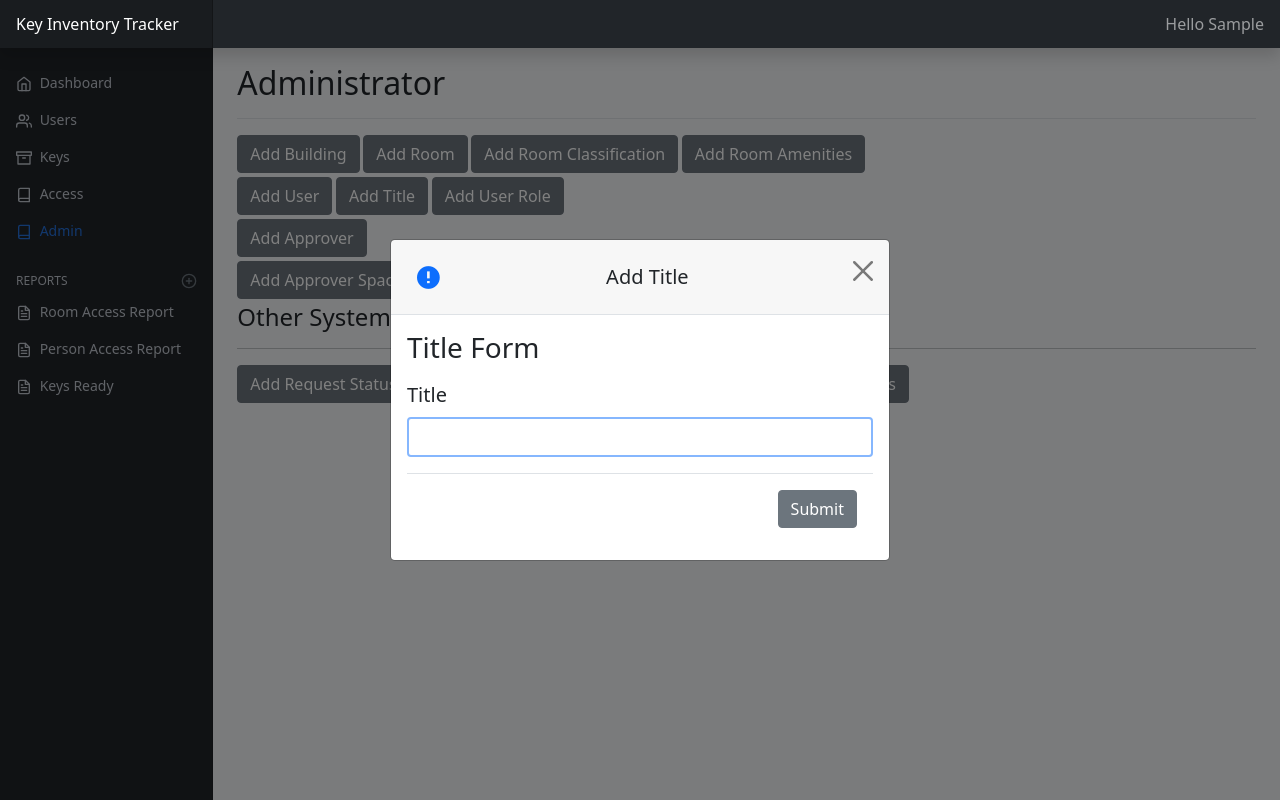
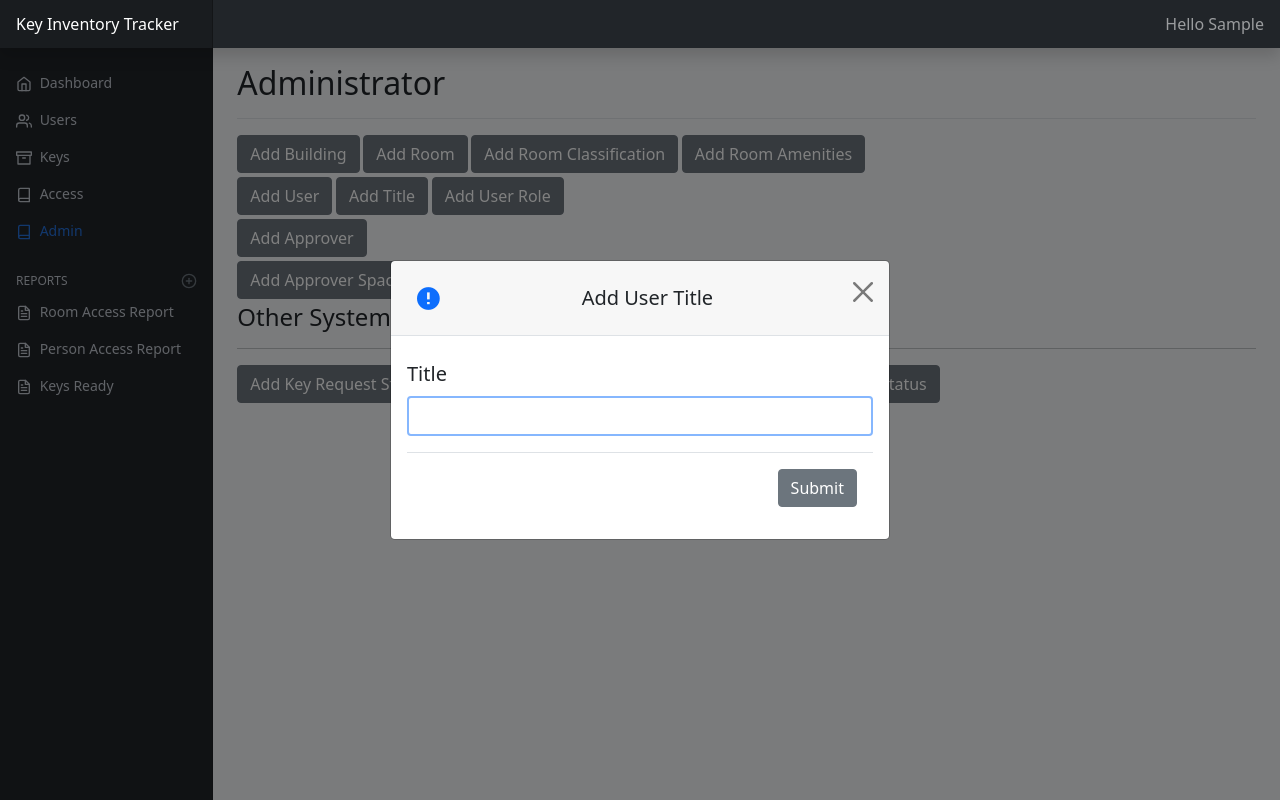
Before and after one commit to ejw-data/proj-key-inventory, a Python web app: template templates/admin.html in a window 1280 px wide, after a click on "Add Title". Run offline with Jinja, Linux system fonts and the light colour scheme; the template is opened without the code that fills it: most values are stand-ins (such as "Sample title", 1, 10 or a date in 2020); form fields are guessed from the names that the template uses; some libraries are stand-ins or nearby versions.

Commit message:
updated forms

```diff
--- a/templates/access.html
+++ b/templates/access.html
@@ -28,7 +28,6 @@
                             <button type="button" class="btn-close" data-bs-dismiss="modal" aria-label="Close"></button>
                 </div>
                 <div class="modal-body">
-                    <h3>Access Pair Form</h3>
                     <form name="access_pair_form" action="/post/access/add" method="POST" class="col-md-12">
                         {{ access_pair_form.csrf_token(id = "access_pair_form_add_id") }}
                         <div class="mb-3">
@@ -57,7 +56,6 @@
                             <button type="button" class="btn-close" data-bs-dismiss="modal" aria-label="Close"></button>
                 </div>
                 <div class="modal-body">
-                    <h3>Access Code Form</h3>
                     <form name="access_code_form" action="/post/code/add" method="POST" class="col-md-12">
                         {{ access_code_form.csrf_token(id = "access_code_form_add_id") }}
                         <div class="mb-3">
--- a/templates/admin.html
+++ b/templates/admin.html
@@ -44,7 +44,7 @@
     <hr>
 
     <a class="btn btn-secondary mb-1" data-bs-toggle="modal" data-bs-target="#adminModalreqstat" data-bs-dismiss="modal">Add
-        Request Status</a>
+        Key Request Status</a>
 
     <a class="btn btn-secondary mb-1" data-bs-toggle="modal" data-bs-target="#adminModalordstat" data-bs-dismiss="modal">Add
         Order Status</a>
@@ -67,8 +67,6 @@
                             <button type="button" class="btn-close" data-bs-dismiss="modal" aria-label="Close"></button>
                 </div>
                 <div class="modal-body">
-
-                    <h3>Building Form</h3>
                     <form name="building_form" action="/post/building/add" method="POST" class="col-md-12">
                         <!-- {{ building_form.hidden_tag() }} -->
                         {{ building_form.csrf_token(id = "building_form_add_id") }}
@@ -103,7 +101,6 @@
                             <button type="button" class="btn-close" data-bs-dismiss="modal" aria-label="Close"></button>
                 </div>
                 <div class="modal-body">
-                    <h3>Room Form</h3>
                     <form name="space_form" action="/post/room/add" method="POST" class="col-md-12">
                         <!-- {{ space_form.hidden_tag() }} -->
                         {{ space_form.csrf_token(id = "space_form_add_id") }}
@@ -146,7 +143,6 @@
                             <button type="button" class="btn-close" data-bs-dismiss="modal" aria-label="Close"></button>
                 </div>
                 <div class="modal-body">
-                    <h3>Room Amenities Form</h3>
                     <form name="amenities_form" action="/post/amenities/add" method="POST" class="col-md-12">
                         <!-- {{ space_form.hidden_tag() }} -->
                         {{ amenities_form.csrf_token(id = "amenities_form_add_id") }}
@@ -181,7 +177,6 @@
                             <button type="button" class="btn-close" data-bs-dismiss="modal" aria-label="Close"></button>
                 </div>
                 <div class="modal-body">
-                    <h3>Room Classification Form</h3>
                     <form name="room_type_form" action="/post/room/type/add" method="POST" class="col-md-12">
                         <!-- {{ space_form.hidden_tag() }} -->
                         {{ room_type_form.csrf_token(id = "room_type_form_add_id") }}
@@ -221,8 +216,6 @@
                     </div>
 
                     {% endfor %}
-
-                    <h3>Add User</h3>
 
                     <form name="user_form" action="/post/user/add" method="POST" class="col-md-12">
                         <!-- {{ user_form.hidden_tag() }} -->
@@ -266,11 +259,10 @@
             <div class="modal-content">
                 <div class="modal-header">
                     <i class="ion-android-alert mr-1" aria-hidden="true"></i>
-                    <h5 class="modal-title" id="adminModaltitleLabel">Add Title<h5>
+                    <h5 class="modal-title" id="adminModaltitleLabel">Add User Title<h5>
                             <button type="button" class="btn-close" data-bs-dismiss="modal" aria-label="Close"></button>
                 </div>
                 <div class="modal-body">
-                    <h3>Title Form</h3>
                     <form name="title_form" action="/post/title/add" method="POST" class="col-md-12">
                         <!-- {{ space_form.hidden_tag() }} -->
                         {{ title_form.csrf_token(id = "title_form_add_id") }}
@@ -297,7 +289,6 @@
                             <button type="button" class="btn-close" data-bs-dismiss="modal" aria-label="Close"></button>
                 </div>
                 <div class="modal-body">
-                    <h3>Roles Form</h3>
                     <form name="role_form" action="/post/role/add" method="POST" class="col-md-12">
                         {{ role_form.csrf_token(id = "role_form_add_id") }}
                         <div class="mb-3">
@@ -324,7 +315,6 @@
                             <button type="button" class="btn-close" data-bs-dismiss="modal" aria-label="Close"></button>
                 </div>
                 <div class="modal-body">
-                    <h3>Approver Zone Form</h3>
                     <form name="approver_zone_form" action="/post/zones/add" method="POST" class="col-md-12">
                         {{ zone_form.csrf_token(id = "zone_form_add_id") }}
                         <div class="mb-3">
@@ -353,7 +343,6 @@
                             <button type="button" class="btn-close" data-bs-dismiss="modal" aria-label="Close"></button>
                 </div>
                 <div class="modal-body">
-                    <h3>Approvers Form</h3>
                     <form name="approver_form" action="/post/approver/add" method="POST" class="col-md-12">
                         {{ approver_form.csrf_token(id = "approver_form_add_id") }}
                         <div class="mb-3">
@@ -380,11 +369,10 @@
             <div class="modal-content">
                 <div class="modal-header">
                     <i class="ion-android-alert mr-1" aria-hidden="true"></i>
-                    <h5 class="modal-title" id="adminModalreqstatLabel">Add Approver Status<h5>
+                    <h5 class="modal-title" id="adminModalreqstatLabel">Add Key Request Status<h5>
                             <button type="button" class="btn-close" data-bs-dismiss="modal" aria-label="Close"></button>
                 </div>
                 <div class="modal-body">
-                    <h3>Request Status Form</h3>
                     <form name="request_status_form" action="/post/request/status/add" method="POST" class="col-md-12">
                         {{ request_status_form.csrf_token(id = "request_status_form_add_id") }}
                         <div class="mb-3">
@@ -409,7 +397,6 @@
                             <button type="button" class="btn-close" data-bs-dismiss="modal" aria-label="Close"></button>
                 </div>
                 <div class="modal-body">
-                    <h3>Order Status Form</h3>
                     <form name="request_status_form" action="/post/order/status/add" method="POST" class="col-md-12">
                         {{ order_status_form.csrf_token(id = "order_status_form_add_id") }}
                         <div class="mb-3">
@@ -434,7 +421,6 @@
                             <button type="button" class="btn-close" data-bs-dismiss="modal" aria-label="Close"></button>
                 </div>
                 <div class="modal-body">
-                    <h3>Key Status Form</h3>
                     <form name="roles_form" action="/post/key/status/add" method="POST" class="col-md-12">
                         {{ key_status_form.csrf_token(id = "key_status_form_add_id") }}
                         <div class="mb-3">
@@ -459,7 +445,6 @@
                             <button type="button" class="btn-close" data-bs-dismiss="modal" aria-label="Close"></button>
                 </div>
                 <div class="modal-body">
-                    <h3>Key Fabrication Status Form</h3>
                     <form name="roles_form" action="/post/fabrication/status/add" method="POST" class="col-md-12">
                         {{ fab_status_form.csrf_token(id = "fab_status_form_add_id") }}
                         <div class="mb-3">
--- a/templates/index.html
+++ b/templates/index.html
@@ -123,7 +123,7 @@
                 <div class="modal-body">
                     <div
                         class="d-flex justify-content-between flex-wrap flex-md-nowrap align-items-center pt-3 pb-2 mb-3 border-bottom">
-                        <h1 class="h2">Request Keys</h1>
+                        <h1 class="h2">Keys in Basket</h1>
                         <!-- use this button to expand what is displays and show a small form -->
                         <a id="add-key" class="btn btn-secondary mb-1 float-end d-inline">Create Key Order</a>
                     </div>
@@ -170,7 +170,6 @@
                             </div>
                         </form>
                     </div>
-                    <h3>Keys in Basket</h3>
                     <div id="msg-section"></div>
                     <div id="basket-section"></div>
                     <a href="/post/basket/add" id="order-submit" class="btn btn-secondary m-1 float-end d-inline disabled">Submit Basket</a>
--- a/templates/keys.html
+++ b/templates/keys.html
@@ -43,7 +43,6 @@
                             <button type="button" class="btn-close" data-bs-dismiss="modal" aria-label="Close"></button>
                 </div>
                 <div class="modal-body">
-                    <h3>Key Status Form</h3>
                     <form name="keystatus_form" action="/post/key/status/add" method="POST" class="col-md-12">
                         {{ key_status_form.csrf_token(id = "keystatus_form_add_id") }}
                         <div class="mb-3">
@@ -69,7 +68,6 @@
                             <button type="button" class="btn-close" data-bs-dismiss="modal" aria-label="Close"></button>
                 </div>
                 <div class="modal-body">
-                    <h3>Fabrication Status Form</h3>
                     <form name="fabrication_form" action="/post/fabrication/status/add" method="POST" class="col-md-12">
                         {{ fabrication_form.csrf_token(id = "fabrication_form_add_id") }}
                         <div class="mb-3">
@@ -94,7 +92,6 @@
                             <button type="button" class="btn-close" data-bs-dismiss="modal" aria-label="Close"></button>
                 </div>
                 <div class="modal-body">
-                    <h3>Order Status Form</h3>
                     <form name="request_status_form" action="/post/order/status/add" method="POST" class="col-md-12">
                         {{ order_status_form.csrf_token(id = "order_status_form_add_id") }}
                         <div class="mb-3">
```
Also changed, not shown: forms.py (+7 -7 lines).
